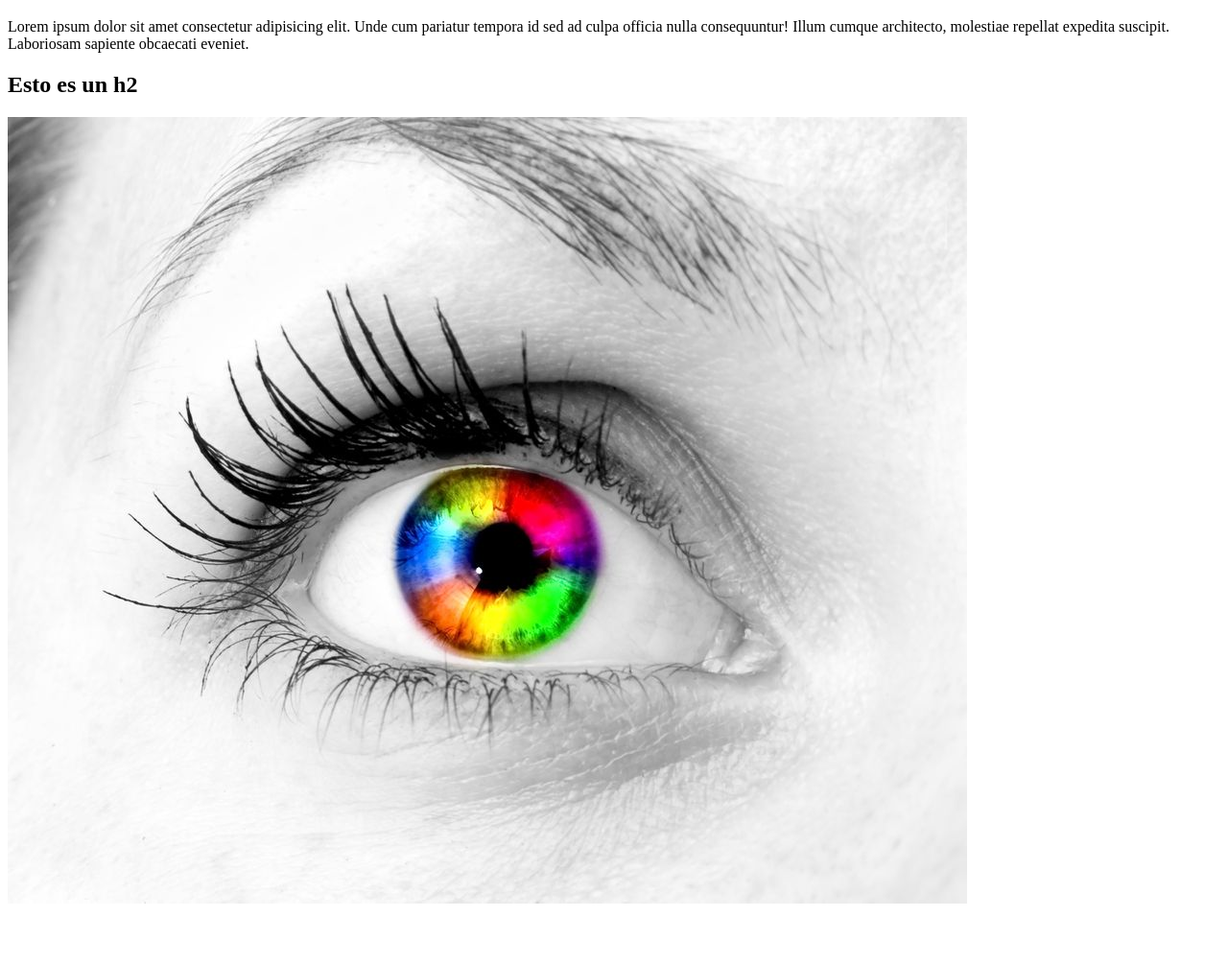
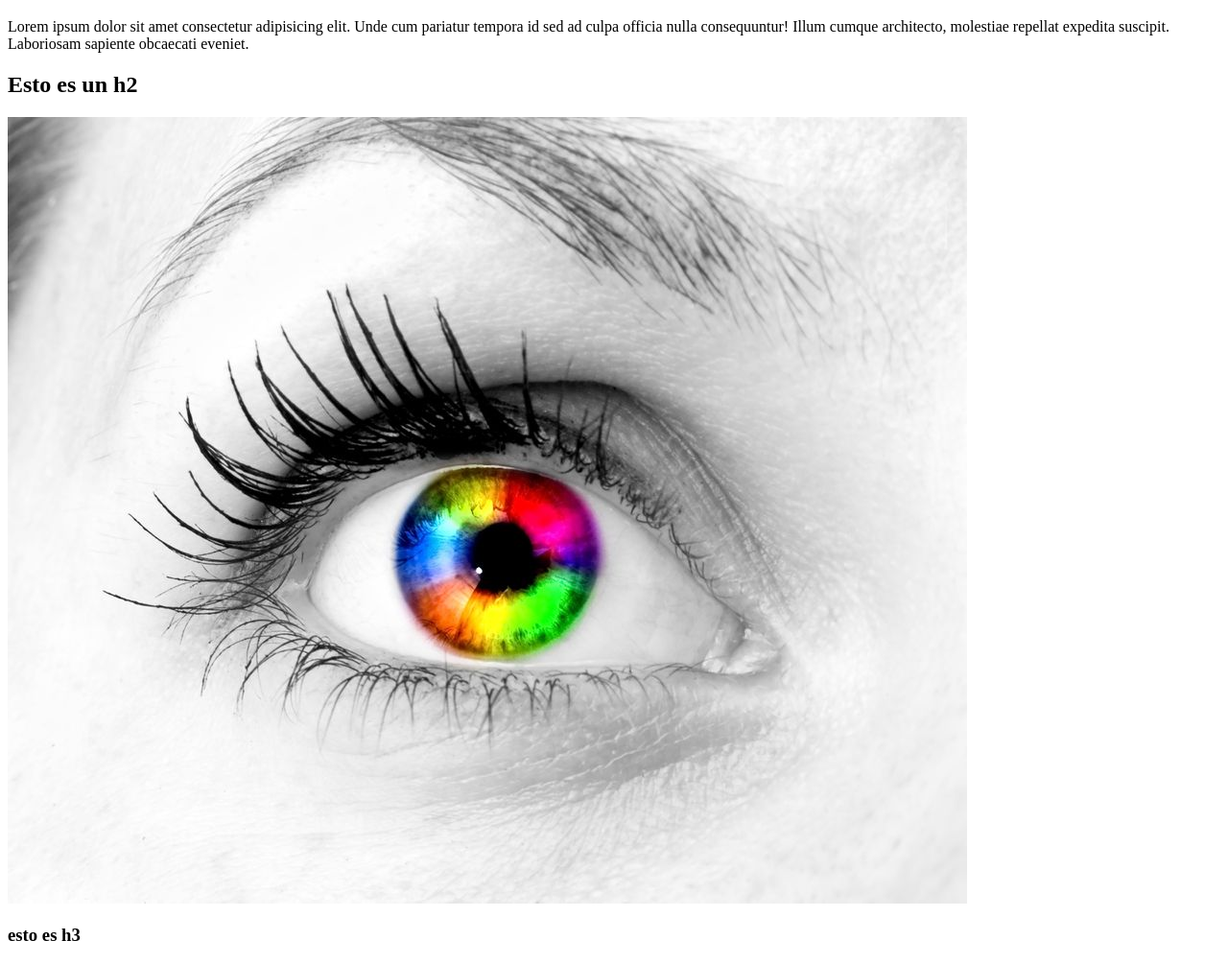
Before and after one commit to FDresco/prueba-git-2, a plain HTML site: page index.html in a window 1280 px wide. Shown: the part 61-1066 px from the top of the page at 96% size. Before the commit the page ends 1015 px from the top, so only its background shows below. Drawn offline with Linux system fonts and the light colour scheme.

Commit message:
agregue h3 en rama 2

```diff
--- a/index.html
+++ b/index.html
@@ -18,5 +18,7 @@
 
     <img src="img/Depositphotos_3667865_m-2015-compressor.jpg" alt="imagen-ojo">
 
+    <h3>esto es h3</h3>
+
 </body>
 </html>
```
